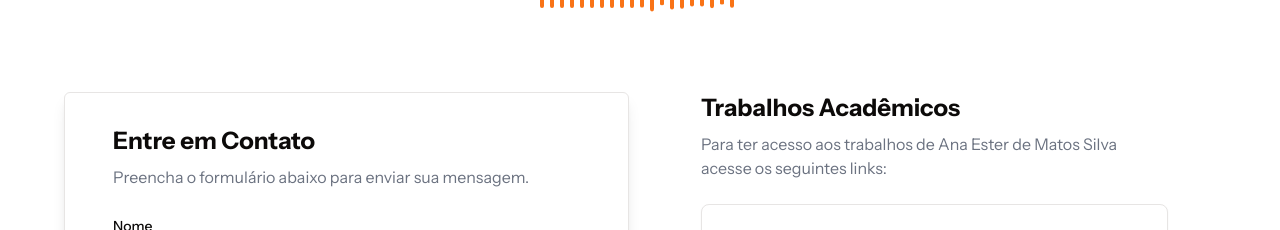
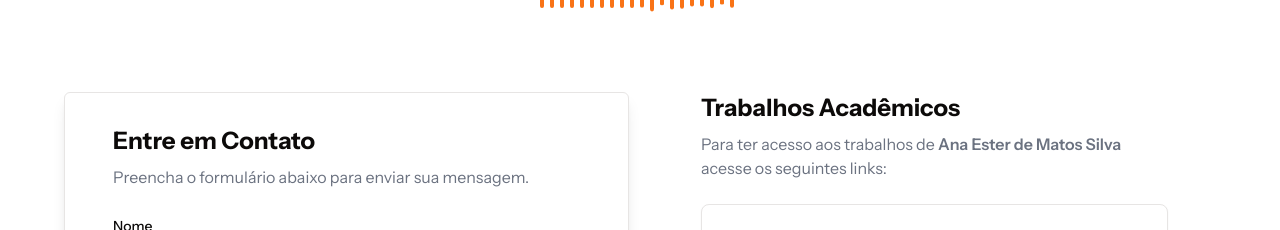
Before and after one commit to JonasFortes12/Mapa-Sonoro-de-Picos, a Next.js app: page / in a window 1280 px wide. Shown: the part 2784-3014 px from the top of the page. Built offline with nearby package versions, Linux system fonts and the light colour scheme.

Commit message:
adjust: center container

```diff
--- a/src/app/page.tsx
+++ b/src/app/page.tsx
@@ -20,18 +20,18 @@ export default function Home() {
         <Intro/>
       </section>
 
-      <section id="mapa" className="container lg:my-16 md:my-8 sm:my-8 h-auto p-10">
+      <section id="mapa" className="container mx-auto lg:my-16 md:my-8 sm:my-8 h-auto p-10">
         <SectionTitle>Mapa Sonoro</SectionTitle>
         <SoundMap/>
       </section>
 
-      <section id="sobre" className="container lg:my-16 md:my-8 sm:my-8 h-auto p-10">
+      <section id="sobre" className="container mx-auto lg:my-16 md:my-8 sm:my-8 h-auto p-10">
         <SectionTitle>Sobre o Projeto</SectionTitle>
         <AboutProject/>
 
       </section>
 
-      <section id="contatos" className="container lg:my-16 md:my-8 sm:my-8 h-auto p-10">
+      <section id="contatos" className="container mx-auto lg:my-16 md:my-8 sm:my-8 h-auto p-10">
         <SectionTitle>Contatos</SectionTitle>
         <Contacts/>
       </section>
--- a/src/components/contacts.tsx
+++ b/src/components/contacts.tsx
@@ -80,7 +80,7 @@ export default function Contacts () {
             <div className="space-y-2">
               <h2 className="text-2xl font-bold">Trabalhos Acadêmicos</h2>
               <p className="text-gray-500 dark:text-gray-400">
-                Para ter acesso aos trabalhos de Ana Ester de Matos Silva acesse os seguintes links:
+                Para ter acesso aos trabalhos de <span className='font-semibold'>Ana Ester de Matos Silva</span> acesse os seguintes links:
               </p>
             </div>
 
```
